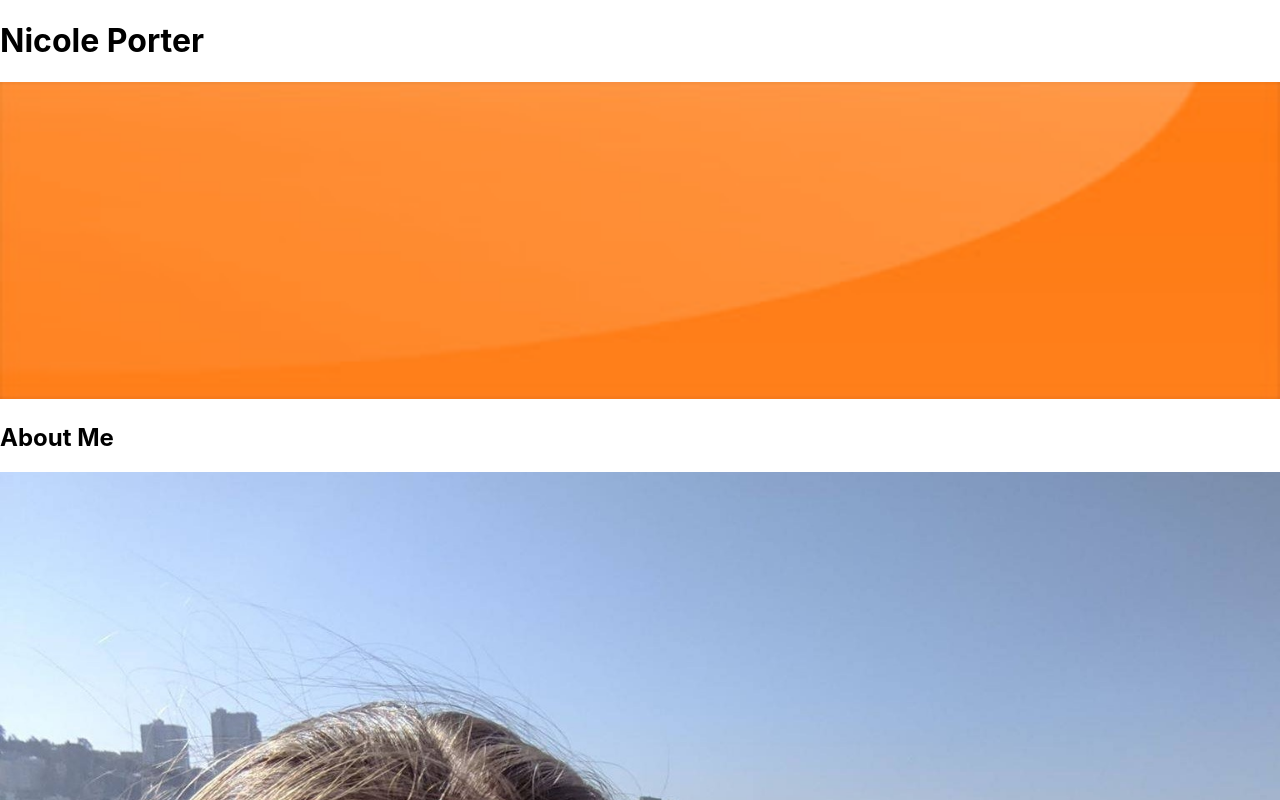
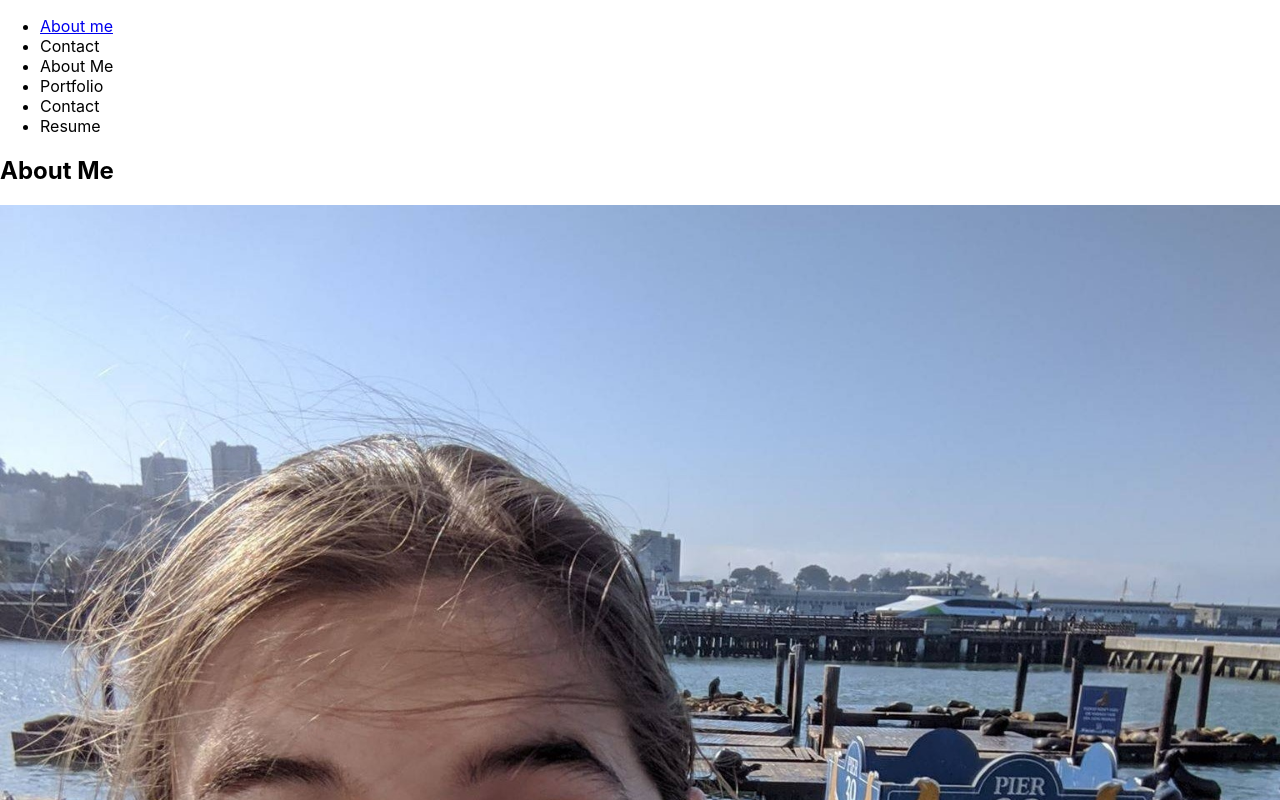
Before and after one commit to nicolegile94/mod20project, a React (Create React App) app: page / in a window 1280 px wide. Shown: the top 800 px of the page. Built offline with nearby package versions, Linux system fonts and the light colour scheme.

Commit message:
initial about me page

```diff
--- a/src/App.js
+++ b/src/App.js
@@ -1,14 +1,38 @@
-import React from 'react';
-import Header from './components/Header';
+import React, { useState } from 'react';
 import Nav from './components/Nav';
 import About from './components/About';
 
 function App() {
+  const categories = [
+    {
+     name: "About Me",
+     description: "Information about Nicole"
+    },
+    {
+        name: "Portfolio",
+        description: "Sample of Nicole's work"
+    },
+    {
+        name: "Contact",
+        description: "How to reach Nicole"
+    },
+    {
+        name: "Resume",
+        description: "Resume for Nicole"
+    }
+ ];
+
+ const [currentCategory, setCurrentCategory] = useState(categories[0]);
+
+
+
   return (
     <div>
-      <Header>
-        <Nav></Nav>
-      </Header>
+        <Nav
+          categories={categories}
+          setCurrentCategory={setCurrentCategory}
+          currentCategory={currentCategory}
+        ></Nav>
       <main>
         <About></About>
       </main>
--- a/src/components/Nav/index.js
+++ b/src/components/Nav/index.js
@@ -1,6 +1,13 @@
 import React from 'react';
 
-function Nav() {
+
+function Nav(props) {
+    const {
+      categories = [],
+      setCurrentCategory,
+      currentCategory,
+    } = props;
+
     return (
             <nav>
                 <ul className="flex-row">
@@ -12,9 +19,24 @@
                     <li>
                         <span>Contact</span>
                     </li>
+                        {categories.map((category) => (
+                            <li
+                            className={`mx-1 ${
+                                currentCategory.name === category.name && 'navActive'
+                                }`}
+                              key={category.name}
+                        >
+                            <span
+                                onClick={() => {
+                                    setCurrentCategory(category)
+                                }}
+                            >
+                            {category.name}
+                            </span>
+                    </li>
+                ))}
             </ul>
         </nav>
-    );
-}
+)};
 
 export default Nav;
```
Also changed, not shown: 1 other file (tests, documents, lock files or other folders). Lines whose indentation alone changed are shown as unchanged.
